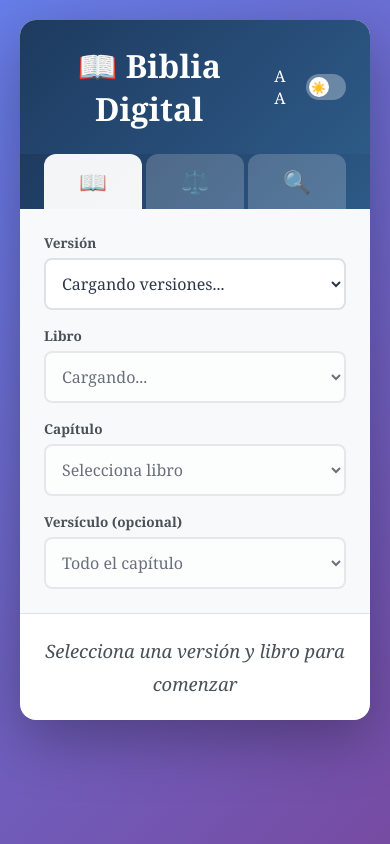
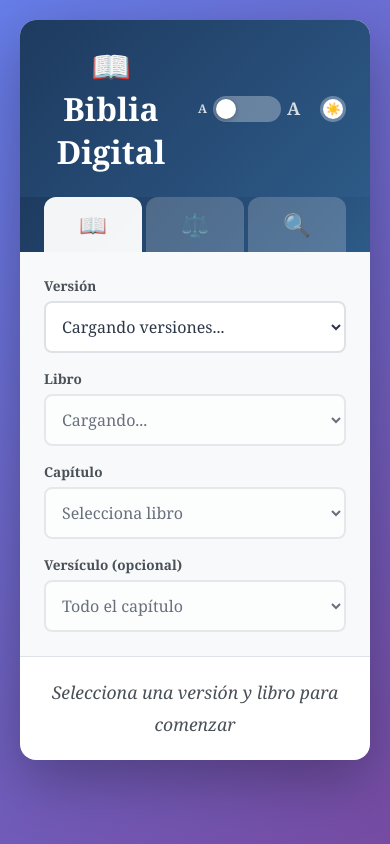
Before and after one commit to jmcots-svg/Bible_EEBV, a website: page index.html in a window 390 px wide. Drawn offline with Linux system fonts and the light colour scheme.

Commit message:
Update styles.css

```diff
--- a/styles.css
+++ b/styles.css
@@ -519,81 +519,79 @@ input[type="text"]:focus {
   }
 
 /* ===================== */
-/* 10. CONTROL TAMAÑO    */
-/*     DE TEXTO          */
+/* 10. FONT SIZE SWITCH  */
 /* ===================== */
 
-/* Wrapper para agrupar switch + control fuente */
-.header-controls {
+/* Wrapper externo con las letras A pequeña y A grande */
+.font-switch-wrap {
   display: flex;
   align-items: center;
-  gap: 14px;
+  gap: 6px;
+  cursor: pointer;
 }
 
-/* Botones A- / A+ */
-.font-size-control {
-  display: flex;
-  align-items: center;
-  gap: 4px;
-  background: rgba(255,255,255,0.15);
-  border-radius: 20px;
-  padding: 4px 8px;
+/* Letra A pequeña (izquierda) */
+.font-switch-label.small {
+  font-size: 0.75rem;
+  color: rgba(255,255,255,0.8);
+  font-family: 'Georgia', serif;
+  font-weight: 700;
+  line-height: 1;
+  user-select: none;
 }
 
-.font-btn {
-  background: transparent;
-  border: none;
-  color: white;
-  cursor: pointer;
+/* Letra A grande (derecha) */
+.font-switch-label.large {
+  font-size: 1.1rem;
+  color: rgba(255,255,255,0.8);
   font-family: 'Georgia', serif;
   font-weight: 700;
+  line-height: 1;
+  user-select: none;
+}
+
+/* La pista del switch — más ancha para 3 posiciones */
+.font-switch {
+  position: relative;
+  width: 68px;       /* más ancho que el toggle normal */
+  height: 26px;
+  background: rgba(255,255,255,0.3);
+  border-radius: 34px;
+  transition: background 0.4s;
+  flex-shrink: 0;
+}
+
+/* La bolita que se desliza */
+.font-knob {
+  position: absolute;
+  top: 3px;
+  left: 3px;
+  width: 20px;
+  height: 20px;
   border-radius: 50%;
-  width: 28px;
-  height: 28px;
+  background: white;
+  transition: transform 0.3s ease;
   display: flex;
   align-items: center;
   justify-content: center;
-  transition: background 0.2s;
-  line-height: 1;
-  padding: 0;
-}
-
-.font-btn:hover {
-  background: rgba(255,255,255,0.25);
-}
-
-.font-btn:active {
-  background: rgba(255,255,255,0.4);
-  transform: scale(0.95);
-}
-
-/* El indicador central "A" */
-.font-label {
-  color: rgba(255,255,255,0.9);
+  font-size: 9px;
+  font-weight: 700;
+  color: #1e3a5f;
   font-family: 'Georgia', serif;
-  font-weight: 700;
-  min-width: 18px;
-  text-align: center;
-  font-size: 1rem;
+  box-shadow: 0 1px 4px rgba(0,0,0,0.3);
   user-select: none;
 }
 
-/* Variable CSS para el tamaño — se aplica SOLO al contenido */
-.content {
-  font-size: var(--font-content, 1.1rem); /* ← usa variable, con fallback */
-}
+/* Posición izquierda  → pequeño  (pos 0): translateX(0)   */
+/* Posición centro     → normal   (pos 1): translateX(23px) */
+/* Posición derecha    → grande   (pos 2): translateX(46px) */
+.font-knob[data-pos="0"] { transform: translateX(0px);  }
+.font-knob[data-pos="1"] { transform: translateX(23px); }
+.font-knob[data-pos="2"] { transform: translateX(46px); }
 
-/* Responsive: en móvil compactar un poco */
-@media (max-width: 600px) {
-  .header-controls {
-    gap: 10px;
-  }
-
-  .font-btn {
-    width: 26px;
-    height: 26px;
-    font-size: 0.8rem;
-  }
-}
+/* Color de la pista según posición */
+.font-switch[data-pos="0"] { background: rgba(255,255,255,0.2); }
+.font-switch[data-pos="1"] { background: rgba(255,255,255,0.3); }
+.font-switch[data-pos="2"] { background: #4a90e2; }
 
 }
```
